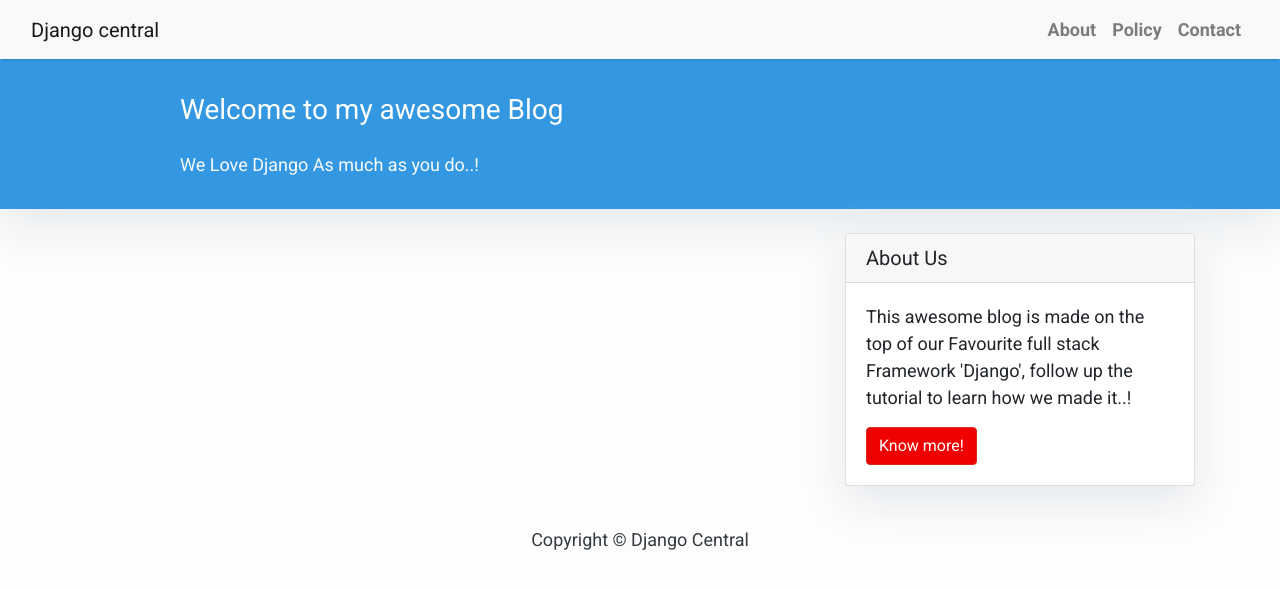
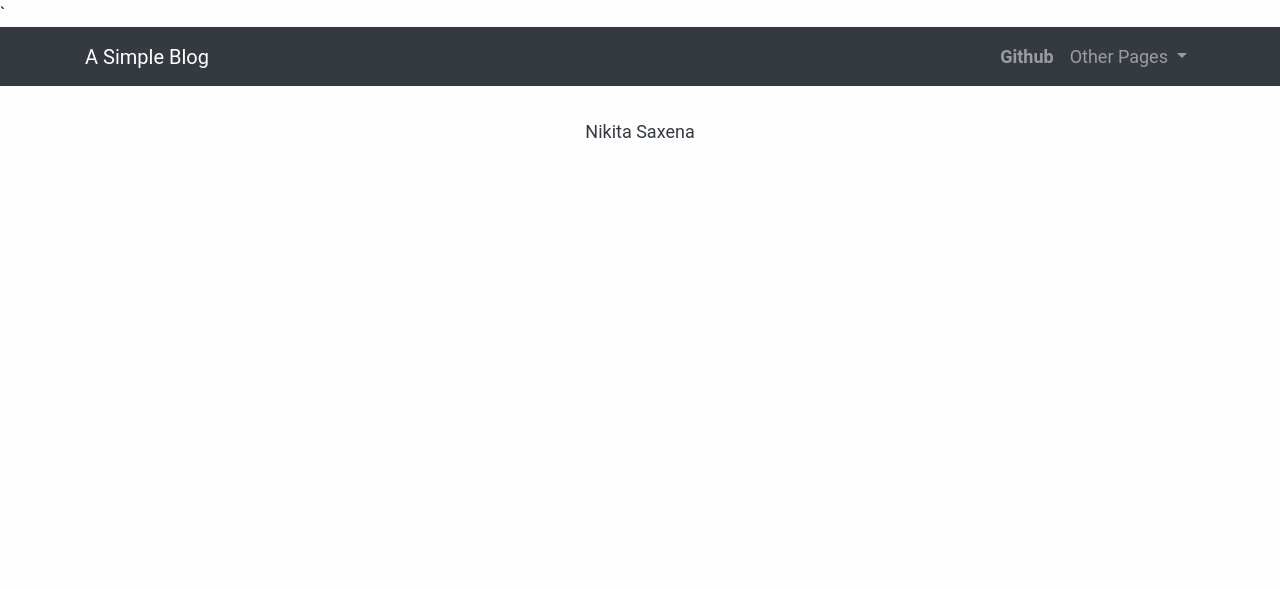
Before and after one commit to ns5ub/BlogApplication, a Django app: template Blog_Website/templates/index.html in a window 1280 px wide. Shown: the top 589 px of the page. Run offline with Django 3.2, Linux system fonts and the light colour scheme; the template is opened without the code that fills it, so the values that code supplies are empty; some libraries are stand-ins or nearby versions.

Commit message:
Front End Fix

```diff
--- a/Blog_Website/blog/forms.py
+++ b/Blog_Website/blog/forms.py
@@ -1,6 +1,5 @@
 from .models import SimpleComment
 from django import forms
-
 
 class SimpleCommentForm(forms.ModelForm):
     # Default form for a simple comment
--- a/Blog_Website/templates/base.html
+++ b/Blog_Website/templates/base.html
@@ -1,28 +1,33 @@
 <!DOCTYPE html>
+<!-- Base of every single page -->
 
-<!-- SetUp: -->
+
+<!-- Head - Bootstrap: -->
 <html>
-    <head>
-        <title>Simple Blog</title>
+  <head>
+    <meta charset="utf-8">
+    <meta name="viewport" content="width=device-width, initial-scale=1, shrink-to-fit=no">
+    <meta name="description" content="">
+    <meta name="author" content="">
 
-        <!-- Bootstrap: -->
-        <link
-            href="https://fonts.googleapis.com/css?family=Roboto:400,700"
-            rel="stylesheet">
-        <meta name="google" content="notranslate" />
-        <meta name="viewport" content="width=device-width, initial-scale=1" />
-        <link
-          rel="stylesheet"
-          href="https://maxcdn.bootstrapcdn.com/bootstrap/4.0.0/css/bootstrap.min.css"
-          integrity="sha384-Gn5384xqQ1aoWXA+058RXPxPg6fy4IWvTNh0E263XmFcJlSAwiGgFAW/dAiS6JXm"
-          crossorigin="anonymous"
-        />
+    <title>Simple Blog</title>
 
-        <script src="https://code.jquery.com/jquery-3.2.1.slim.min.js" integrity="sha384-KJ3o2DKtIkvYIK3UENzmM7KCkRr/rE9/Qpg6aAZGJwFDMVNA/GpGFF93hXpG5KkN" crossorigin="anonymous"></script>
-        <script src="https://cdnjs.cloudflare.com/ajax/libs/popper.js/1.12.9/umd/popper.min.js" integrity="sha384-ApNbgh9B+Y1QKtv3Rn7W3mgPxhU9K/ScQsAP7hUibX39j7fakFPskvXusvfa0b4Q" crossorigin="anonymous"></script>
-        <script src="https://maxcdn.bootstrapcdn.com/bootstrap/4.0.0/js/bootstrap.min.js" integrity="sha384-JZR6Spejh4U02d8jOt6vLEHfe/JQGiRRSQQxSfFWpi1MquVdAyjUar5+76PVCmYl" crossorigin="anonymous"></script>
+    <script src="https://cdnjs.cloudflare.com/ajax/libs/popper.js/1.11.0/umd/popper.min.js" integrity="sha384-b/U6ypiBEHpOf/4+1nzFpr53nxSS+GLCkfwBdFNTxtclqqenISfwAzpKaMNFNmj4" crossorigin="anonymous"></script>
 
-    </head>
+    <!-- Latest compiled and minified CSS -->
+    <link rel="stylesheet" href="https://maxcdn.bootstrapcdn.com/bootstrap/4.5.2/css/bootstrap.min.css">
+
+    <!-- jQuery library -->
+    <script src="https://ajax.googleapis.com/ajax/libs/jquery/3.5.1/jquery.min.js"></script>
+
+    <!-- Popper JS -->
+    <script src="https://cdnjs.cloudflare.com/ajax/libs/popper.js/1.16.0/umd/popper.min.js"></script>
+
+    <!-- Latest compiled JavaScript -->
+    <script src="https://maxcdn.bootstrapcdn.com/bootstrap/4.5.2/js/bootstrap.min.js"></script>`
+
+  </head>
+
 
   <body>
     <style>
@@ -51,59 +56,43 @@
     </style>
 
     <!-- Navigation -->
-    <nav class="navbar navbar-expand-lg navbar-light bg-light shadow" id="mainNav">
-      <div class="container-fluid">
-        <a class="navbar-brand" href="{% url 'home' %}" >Django central</a>
-        <button
-          class="navbar-toggler navbar-toggler-right"
-          type="button"
-          data-toggle="collapse"
-          data-target="#navbarResponsive"
-          aria-controls="navbarResponsive"
-          aria-expanded="false"
-          aria-label="Toggle navigation"
-        >
+    <nav class="navbar navbar-expand-lg navbar-dark bg-dark static-top">
+      <div class="container">
+        <!-- Logo/URL Home -->
+        <a class="navbar-brand" href="{% url 'home' %}">A Simple Blog</a>
+        <button class="navbar-toggler" type="button" data-toggle="collapse" data-target="#navbarResponsive" aria-controls="navbarResponsive" aria-expanded="false" aria-label="Toggle navigation">
           <span class="navbar-toggler-icon"></span>
         </button>
-
         <div class="collapse navbar-collapse" id="navbarResponsive">
           <ul class="navbar-nav ml-auto">
+            <!-- Links in Nav Bar-->
+            <li class="nav-item text-black">
+              <a class="nav-link text-black font-weight-bold" href="https://github.com/ns5ub/BlogApplication">
+                Github
+              </a>
+            </li>
 
-            <li class="nav-item text-black">
-              <a
-                class="nav-link text-black font-weight-bold"
-                href="#"
-                >About</a
-              >
-            </li>
-            <li class="nav-item text-black">
-              <a
-                class="nav-link text-black font-weight-bold"
-                href="#"
-                >Policy</a
-              >
-            </li>
-            <li class="nav-item text-black">
-              <a
-                class="nav-link text-black font-weight-bold"
-                href="#"
-                >Contact</a
-              >
+            <!-- Final Item in Nav Bar: Dropdown-->
+            <li class="nav-item dropdown">
+              <a class="nav-link dropdown-toggle" href="#" id="navbarDropdown" role="button" data-toggle="dropdown" aria-haspopup="true" aria-expanded="false">
+                  Other Pages
+              </a>
+              <div class="dropdown-menu" aria-labelledby="navbarDropdown">
+                <a class="dropdown-item" href="#">Coming Soon!</a>
+              </div>
             </li>
           </ul>
         </div>
       </div>
-    </div>
     </nav>
 
-
-            {% block content %}
+    {% block content %}
           <!-- Content Goes here -->
-            {% endblock content %}
+    {% endblock content %}
 
     <!-- Footer -->
     <footer class="py-3 bg-grey">
-              <p class="m-0 text-dark text-center ">Copyright &copy; Django Central</p>
+      <p class="m-0 text-dark text-center ">Nikita Saxena</p>
     </footer>
 
   </body>
--- a/Blog_Website/templates/index.html
+++ b/Blog_Website/templates/index.html
@@ -17,42 +17,21 @@
 }
 </style>
 
-    <header class="masthead" >
-            <div class="overlay"></div>
 <div class="container">
-              <div class="row">
-                <div class=" col-md-8 col-md-10 mx-auto">
-                  <div class="site-heading">
-                    <h3 class=" site-heading my-4 mt-3 text-white"> Welcome to my awesome Blog </h3>
-                    <p class="text-light">We Love Django As much as you do..! &nbsp
-                    </p>
-                </div>
-                    </div>
-                  </div>
-                </div>
-            </div>
-              </header>
-
-            <div class="container">
-                <div class="row">
-
-              <!-- Blog Entries Column -->
-              <div class="col-md-8 mt-3 left">
+    <div class="row justify-content-md-center">
+        <!-- Blog Entries -->
+        <div class="col-lg-8 mt-3">
             {% for post in simpleblogpost_list %}
                 <div class="card mb-4" >
                     <div class="card-body">
                         <h2 class="card-title">{{ post.title }}</h2>
                         <p class="card-text text-muted h6">{{ post.author }} | {{ post.created_on}} </p>
-
                         <p class="card-text">{{post.content|slice:":200" }}</p>
                         <a href="{% url 'post_detail' post.slug  %}" class="btn btn-primary">Read More &rarr;</a>
                     </div>
                 </div>
             {% endfor %}
         </div>
-                {% block sidebar %}
-                {% include 'sidebar.html' %}
-                {% endblock sidebar %}
     </div>
 </div>
 {%endblock%}
--- a/Blog_Website/templates/sidebar.html
+++ b/Blog_Website/templates/sidebar.html
@@ -1,3 +1,8 @@
+<!-- Include Via: -->
+{% block sidebar %}
+    {% include 'sidebar.html' %}
+{% endblock sidebar %}
+
 {% block sidebar %}
 
 <style>
@@ -12,7 +17,7 @@
 <div class="card my-4">
         <h5 class="card-header">About Us</h5>
     <div class="card-body">
-        <p class="card-text"> This awesome blog is made on the top of our Favourite full stack Framework 'Django', follow up the tutorial to learn how we made it..!</p>
+        <p class="card-text"> Simple Blog!</p>
         <a href="#"
            class="btn btn-danger">Know more!</a>
     </div>
```
Also changed, not shown: Blog_Website/templates/post_detail.html (+43 -6 lines), Blog_Website/db.sqlite3. Lines whose indentation alone changed are shown as unchanged.
